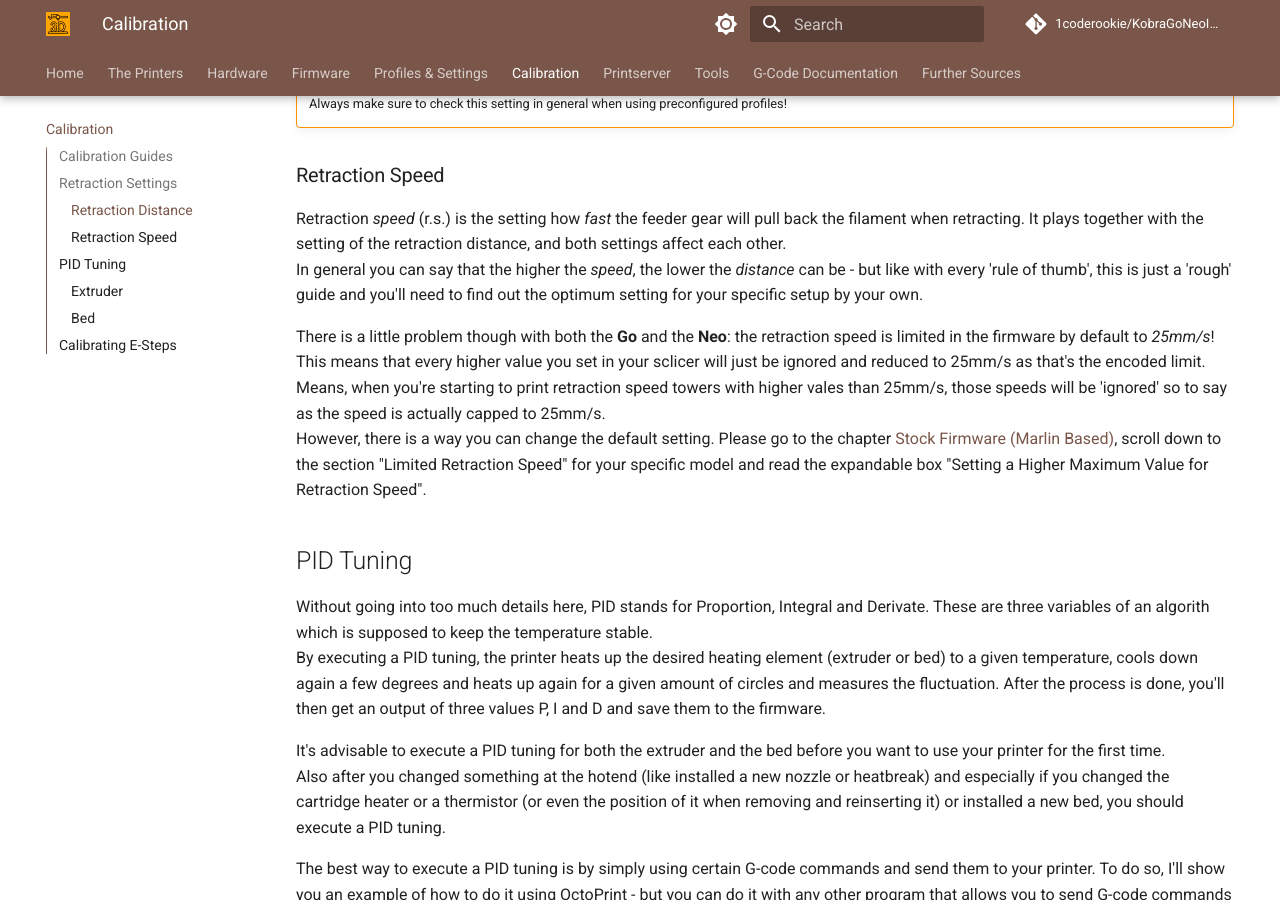
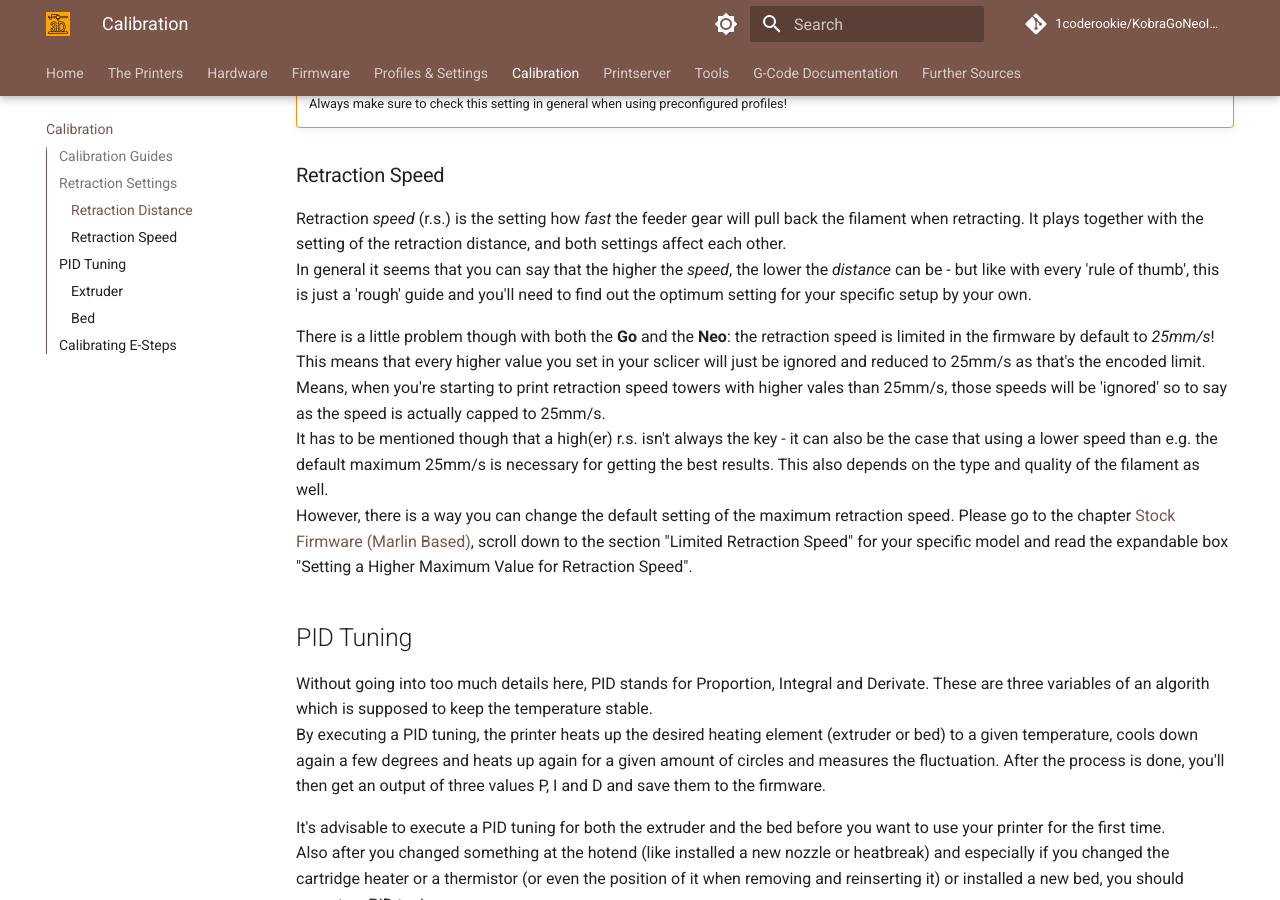
Before and after one commit to 1coderookie/KobraGoNeoInsights, an MkDocs documentation site: the page built from docs/calibration.md, in a window 1280 px wide and 900 px high, scrolled down 1718 px. Built offline with MkDocs 1.6.1 and Material for MkDocs 9.7.7, drawn with Linux system fonts in a browser that asks for light colours; comment, search, counter and statistics services are not loaded.

Commit message:
Update calibration.md

```diff
--- a/docs/calibration.md
+++ b/docs/calibration.md
@@ -63,11 +63,14 @@ For finding out the correct r.d. setting, you can print retraction distance towe
 
 ### Retraction Speed
 Retraction *speed* (r.s.) is the setting how *fast* the feeder gear will pull back the filament when retracting. It plays together with the setting of the retraction distance, and both settings affect each other.
-In general you can say that the higher the *speed*, the lower the *distance* can be - but like with every 'rule of thumb', this is just a 'rough' guide and you'll need to find out the optimum setting for your specific setup by your own.
+In general it seems that you can say that the higher the *speed*, the lower the *distance* can be - but like with every 'rule of thumb', this is just a 'rough' guide and you'll need to find out the optimum setting for your specific setup by your own.
 
 There is a little problem though with both the **Go** and the **Neo**: the retraction speed is limited in the firmware by default to *25mm/s*!
 This means that every higher value you set in your sclicer will just be ignored and reduced to 25mm/s as that's the encoded limit. Means, when you're starting to print retraction speed towers with higher vales than 25mm/s, those speeds will be 'ignored' so to say as the speed is actually capped to 25mm/s.
-However, there is a way you can change the default setting. Please go to the chapter [Stock Firmware (Marlin Based)](firmware/fw_marlin.md), scroll down to the section "Limited Retraction Speed" for your specific model and read the expandable box "Setting a Higher Maximum Value for Retraction Speed".
+It has to be mentioned though that a high(er) r.s. isn't always the key - it can also be the case that using a lower speed than e.g. the default maximum 25mm/s is necessary for getting the best results. This also depends on the type and quality of the filament as well.
+However, there is a way you can change the default setting of the maximum retraction speed. Please go to the chapter [Stock Firmware (Marlin Based)](firmware/fw_marlin.md), scroll down to the section "Limited Retraction Speed" for your specific model and read the expandable box "Setting a Higher Maximum Value for Retraction Speed".
+
+
 
 ## PID Tuning
 Without going into too much details here, PID stands for Proportion, Integral and Derivate. These are three variables of an algorith which is supposed to keep the temperature stable.
```
